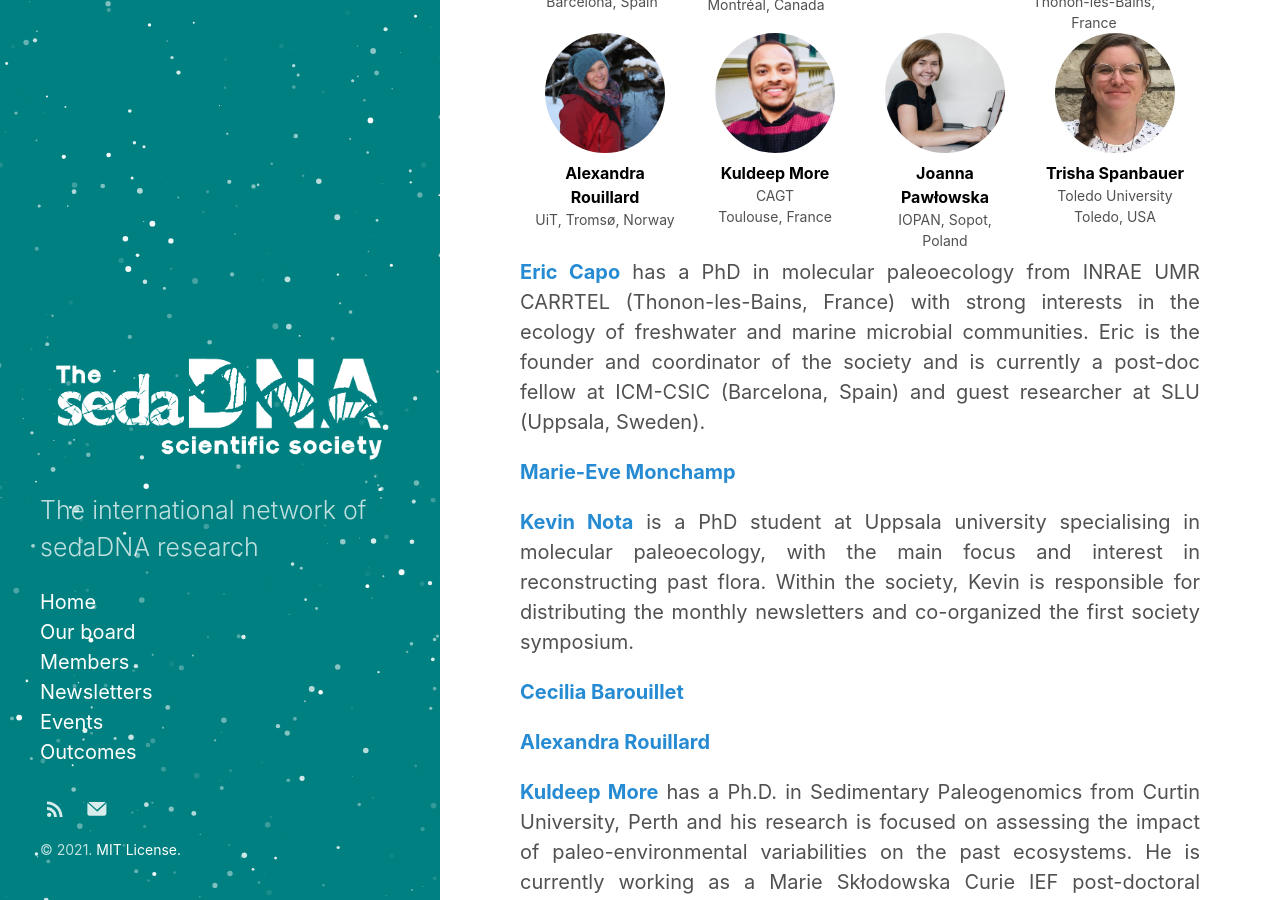
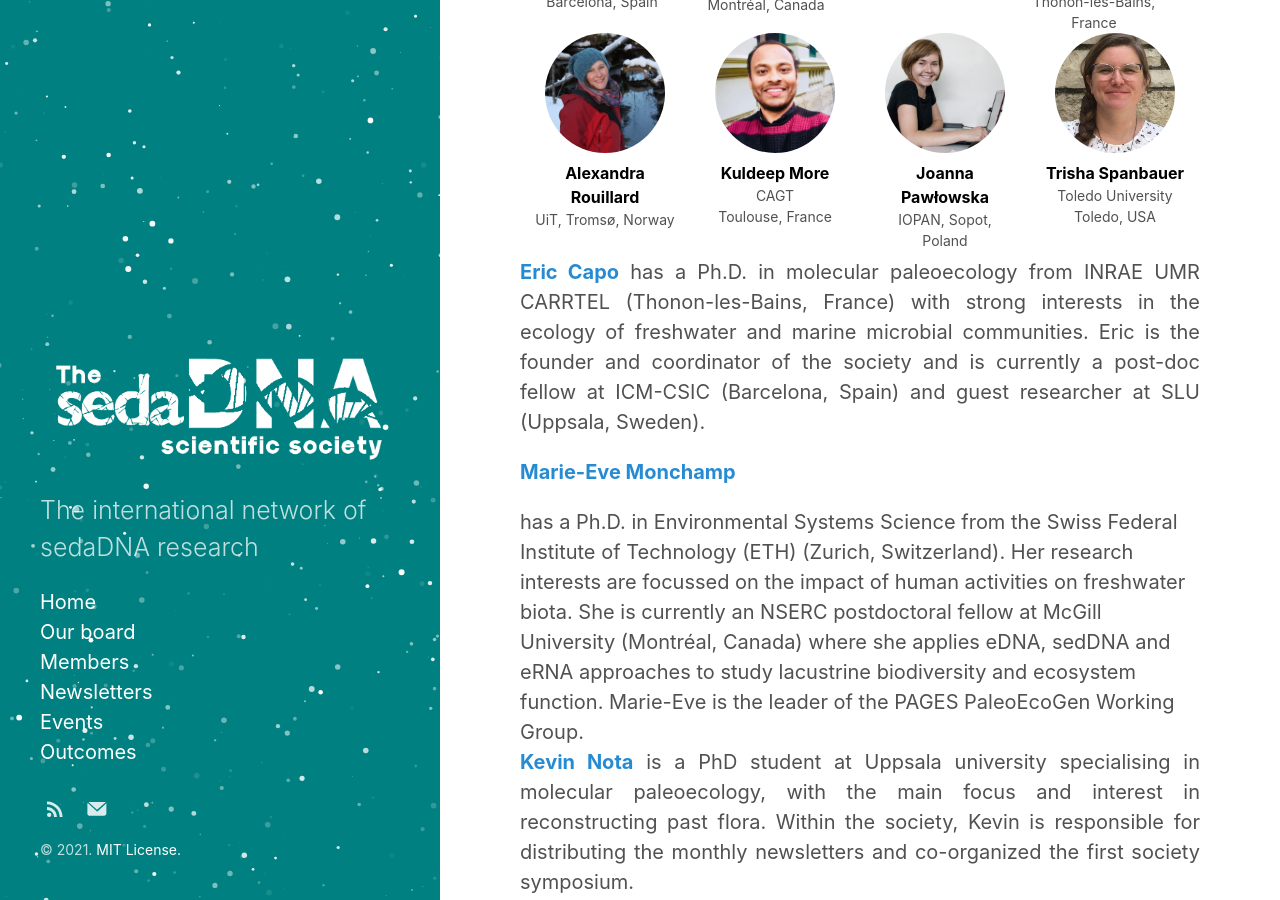
Before and after one commit to sedadna/sedadna.github.io, a Jekyll site: the page built from category/board.md, in a window 1280 px wide and 900 px high, scrolled down 407 px. Built offline with Jekyll 4.4.1, drawn with Linux system fonts in a browser that asks for light colours.

Commit message:
Update board.md

```diff
--- a/category/board.md
+++ b/category/board.md
@@ -72,11 +72,11 @@ Title: Our board
 </div>
 <div class="intro">
 <div class="section Eric">
-<p> <a href="https://ercapo.wixsite.com/sedadna-society/ericcapo" target="_blank"><b>Eric Capo</b></a> has a PhD in molecular paleoecology from INRAE UMR CARRTEL (Thonon-les-Bains, France) with  strong interests in the ecology of freshwater and marine microbial communities. Eric is the founder and coordinator of the society and is currently a post-doc fellow at ICM-CSIC (Barcelona, Spain) and guest researcher at SLU (Uppsala, Sweden).</p>
+<p> <a href="https://ercapo.wixsite.com/sedadna-society/ericcapo" target="_blank"><b>Eric Capo</b></a> has a Ph.D. in molecular paleoecology from INRAE UMR CARRTEL (Thonon-les-Bains, France) with  strong interests in the ecology of freshwater and marine microbial communities. Eric is the founder and coordinator of the society and is currently a post-doc fellow at ICM-CSIC (Barcelona, Spain) and guest researcher at SLU (Uppsala, Sweden).</p>
 </div>
 
 <div class="section Marie-Eve">
-<p>  <a href="https://marie-evemonchamp.weebly.com/" target="_blank"><b>Marie-Eve Monchamp</b></a> </p>
+<p>  <a href="https://marie-evemonchamp.weebly.com/" target="_blank"><b>Marie-Eve Monchamp</b></a> </p> has a Ph.D. in Environmental Systems Science from the Swiss Federal Institute of Technology (ETH) (Zurich, Switzerland). Her research interests are focussed on the impact of human activities on freshwater biota. She is currently an NSERC postdoctoral fellow at McGill University (Montréal, Canada) where she applies eDNA, sedDNA and eRNA approaches to study lacustrine biodiversity and ecosystem function. Marie-Eve is the leader of the PAGES PaleoEcoGen Working Group.
 </div>
 
 <div class="section Kevin">
```
